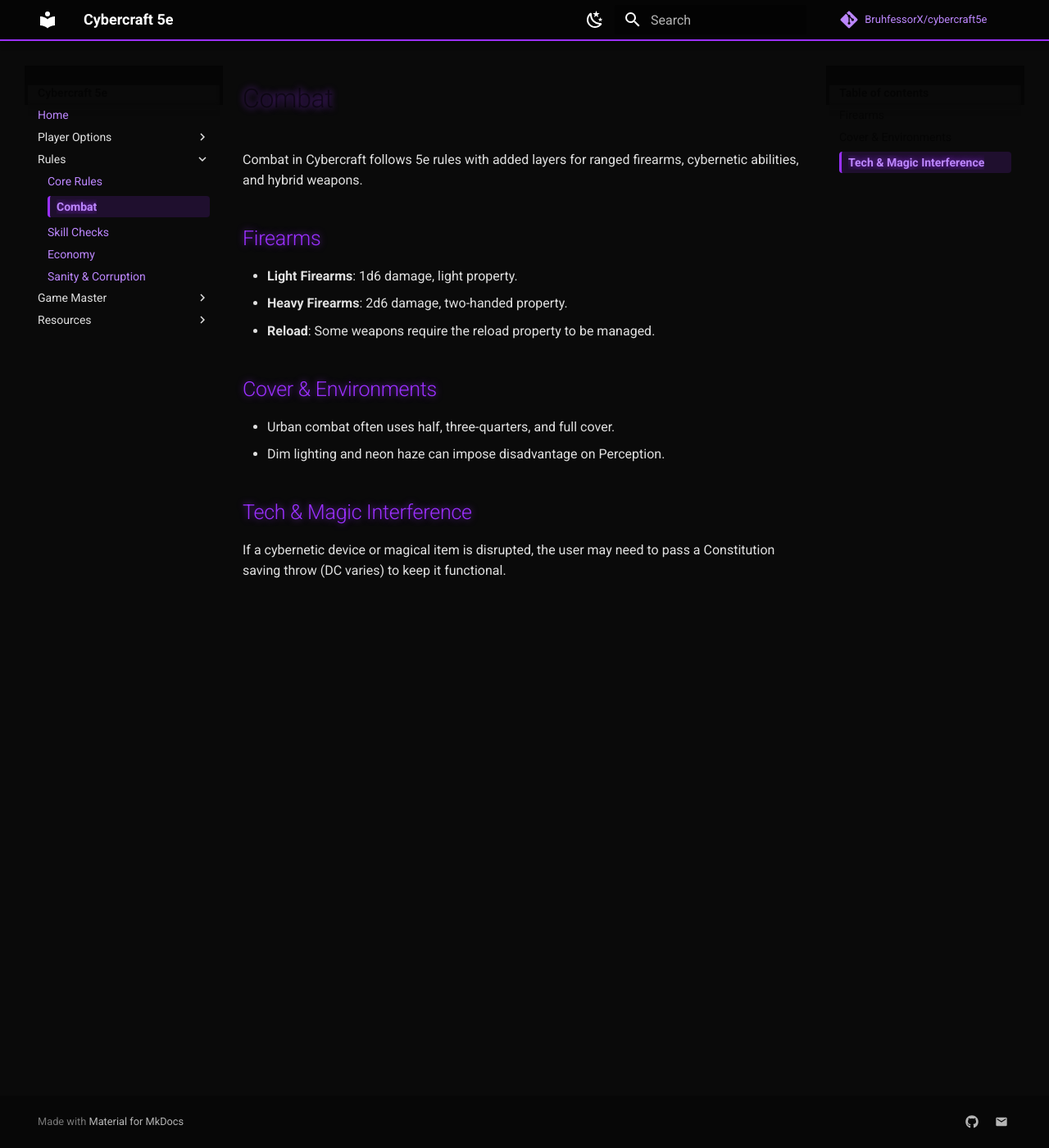
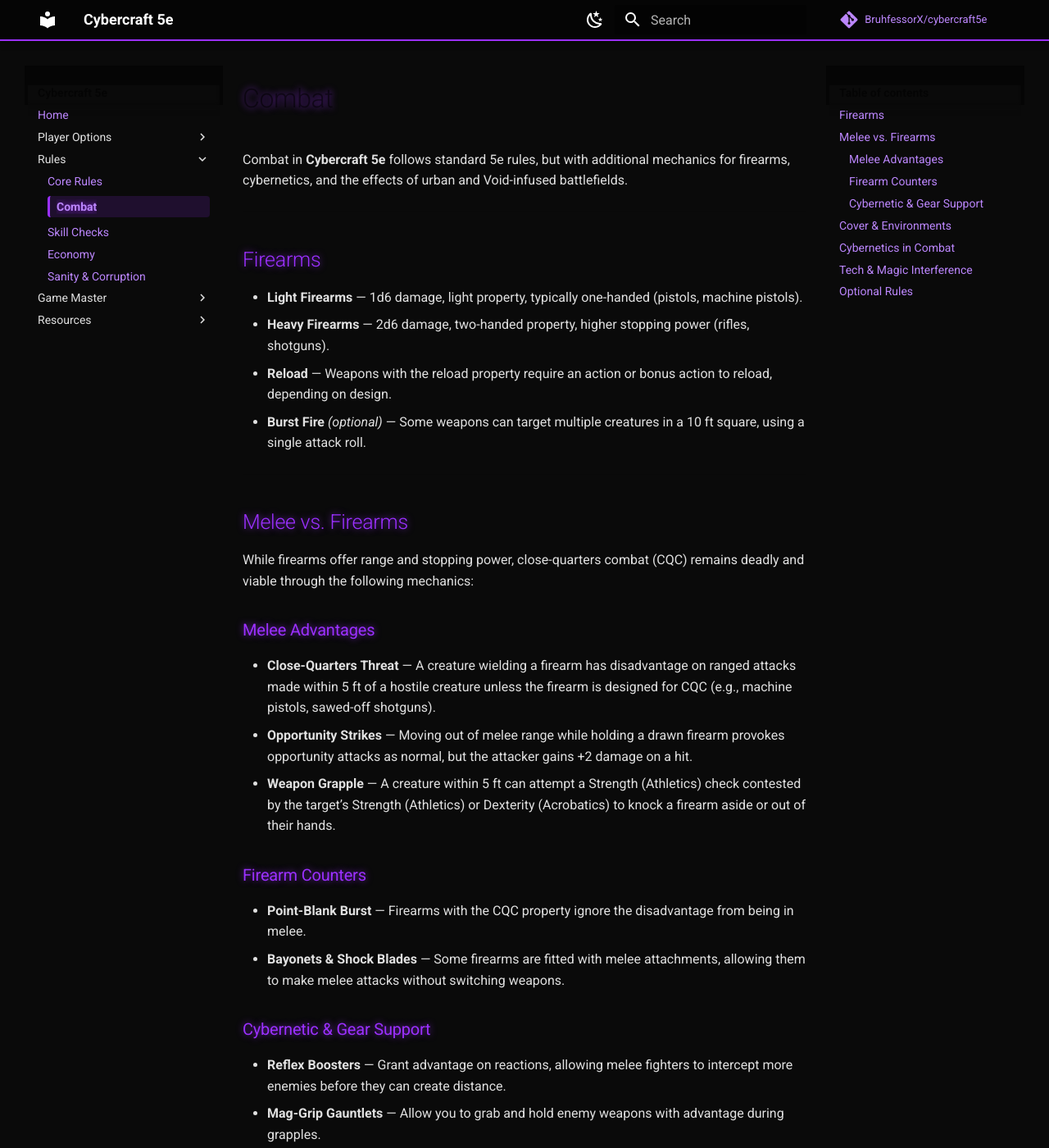
Before and after one commit to BruhfessorX/cybercraft5e, an MkDocs documentation site: the page built from docs/rules/combat.md, in a window 1280 px wide and 1400 px high. Shown: the whole window at 82% size. Built offline with MkDocs 1.6.1 and Material for MkDocs 9.7.7, drawn with Linux system fonts in a browser that asks for light colours; comment, search, counter and statistics services are not loaded; some of the changed text lies outside the part shown.

Commit message:
Combat reference update

```diff
--- a/docs/rules/combat.md
+++ b/docs/rules/combat.md
@@ -1,15 +1,60 @@
 # Combat
 
-Combat in Cybercraft follows 5e rules with added layers for ranged firearms, cybernetic abilities, and hybrid weapons.
+Combat in **Cybercraft 5e** follows standard 5e rules, but with additional mechanics for firearms, cybernetics, and the effects of urban and Void-infused battlefields.
+
+---
 
 ## Firearms
-- **Light Firearms**: 1d6 damage, light property.
-- **Heavy Firearms**: 2d6 damage, two-handed property.
-- **Reload**: Some weapons require the reload property to be managed.
+- **Light Firearms** — 1d6 damage, light property, typically one-handed (pistols, machine pistols).
+- **Heavy Firearms** — 2d6 damage, two-handed property, higher stopping power (rifles, shotguns).
+- **Reload** — Weapons with the reload property require an action or bonus action to reload, depending on design.
+- **Burst Fire** *(optional)* — Some weapons can target multiple creatures in a 10 ft square, using a single attack roll.
+
+---
+
+## Melee vs. Firearms
+
+While firearms offer range and stopping power, close-quarters combat (CQC) remains deadly and viable through the following mechanics:
+
+### Melee Advantages
+- **Close-Quarters Threat** — A creature wielding a firearm has disadvantage on ranged attacks made within 5 ft of a hostile creature unless the firearm is designed for CQC (e.g., machine pistols, sawed-off shotguns).
+- **Opportunity Strikes** — Moving out of melee range while holding a drawn firearm provokes opportunity attacks as normal, but the attacker gains +2 damage on a hit.
+- **Weapon Grapple** — A creature within 5 ft can attempt a Strength (Athletics) check contested by the target’s Strength (Athletics) or Dexterity (Acrobatics) to knock a firearm aside or out of their hands.
+
+### Firearm Counters
+- **Point-Blank Burst** — Firearms with the CQC property ignore the disadvantage from being in melee.
+- **Bayonets & Shock Blades** — Some firearms are fitted with melee attachments, allowing them to make melee attacks without switching weapons.
+
+### Cybernetic & Gear Support
+- **Reflex Boosters** — Grant advantage on reactions, allowing melee fighters to intercept more enemies before they can create distance.
+- **Mag-Grip Gauntlets** — Allow you to grab and hold enemy weapons with advantage during grapples.
+
+---
 
 ## Cover & Environments
-- Urban combat often uses half, three-quarters, and full cover.
-- Dim lighting and neon haze can impose disadvantage on Perception.
+- **Cover** —
+  - Half Cover: +2 AC and Dexterity saves.
+  - Three-Quarters Cover: +5 AC and Dexterity saves.
+  - Full Cover: Cannot be targeted directly.
+- **Urban Hazards** — Neon haze, flickering signs, or flying debris may impose disadvantage on Perception or ranged attacks.
+- **Dynamic Lighting** — Sudden darkness, flashing strobes, or power outages may trigger Sanity checks if combined with eldritch effects.
+
+---
+
+## Cybernetics in Combat
+- **Overclock** — Push a cybernetic beyond safe limits as a bonus action to gain advantage on one attack, check, or save; take 1d6 damage afterward.
+- **System Damage** — When taking a critical hit, roll a d6; on a 5–6, one installed cybernetic temporarily shuts down until repaired.
+
+---
 
 ## Tech & Magic Interference
-If a cybernetic device or magical item is disrupted, the user may need to pass a Constitution saving throw (DC varies) to keep it functional.
+When a cybernetic device, drone, or magical item is disrupted by EMP, Void energy, or hacking:
+- Make a **Constitution saving throw** (DC set by effect) to keep it active.
+- On a failure, it is disabled for 1d4 rounds or until repaired/reactivated.
+
+---
+
+## Optional Rules
+- **Suppressive Fire** — Spend extra ammo to force enemies in an area to make a Wisdom save or be forced into cover.
+- **Ricochet** — At DM’s discretion, bullets may ricochet in tight spaces, creating unpredictable hazards.
+- **Void Distortion** — Certain zones cause attacks to warp; ranged weapon ranges may be halved, and spells may require a concentration check on casting.
```
